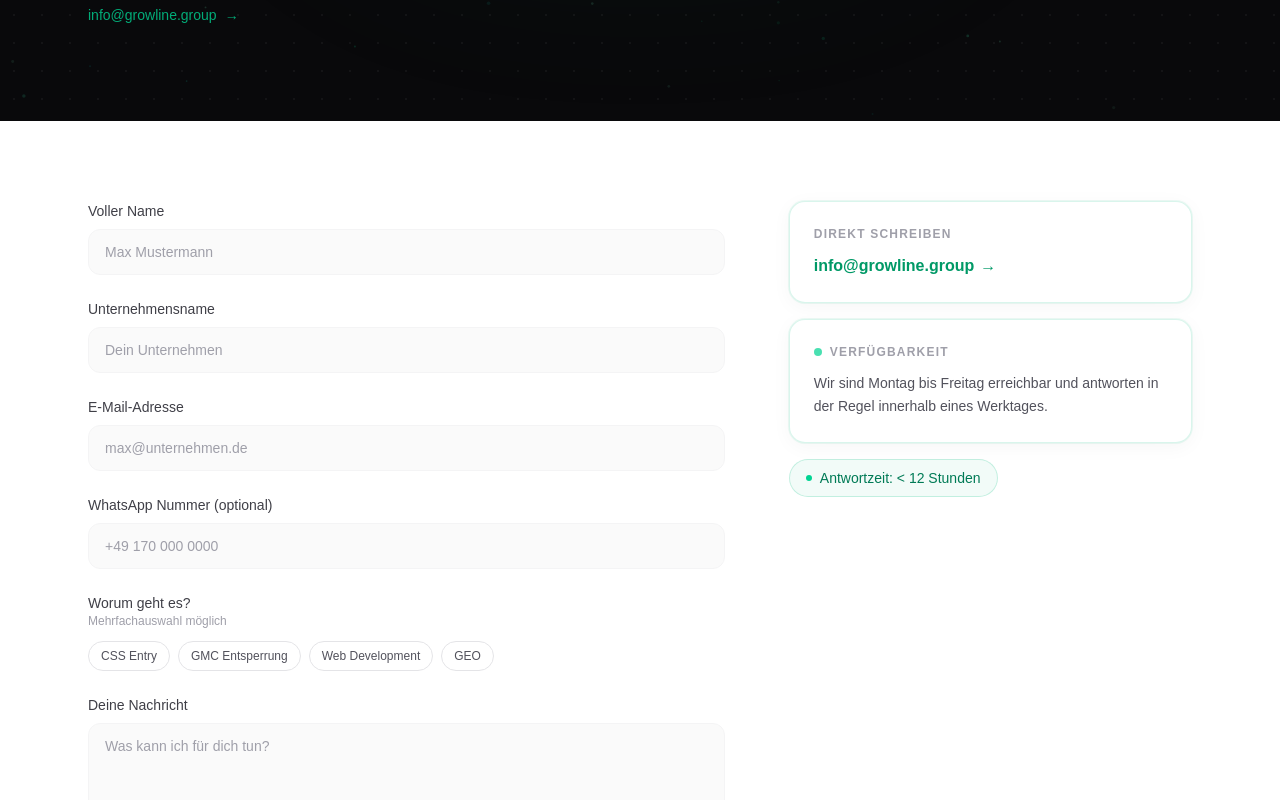
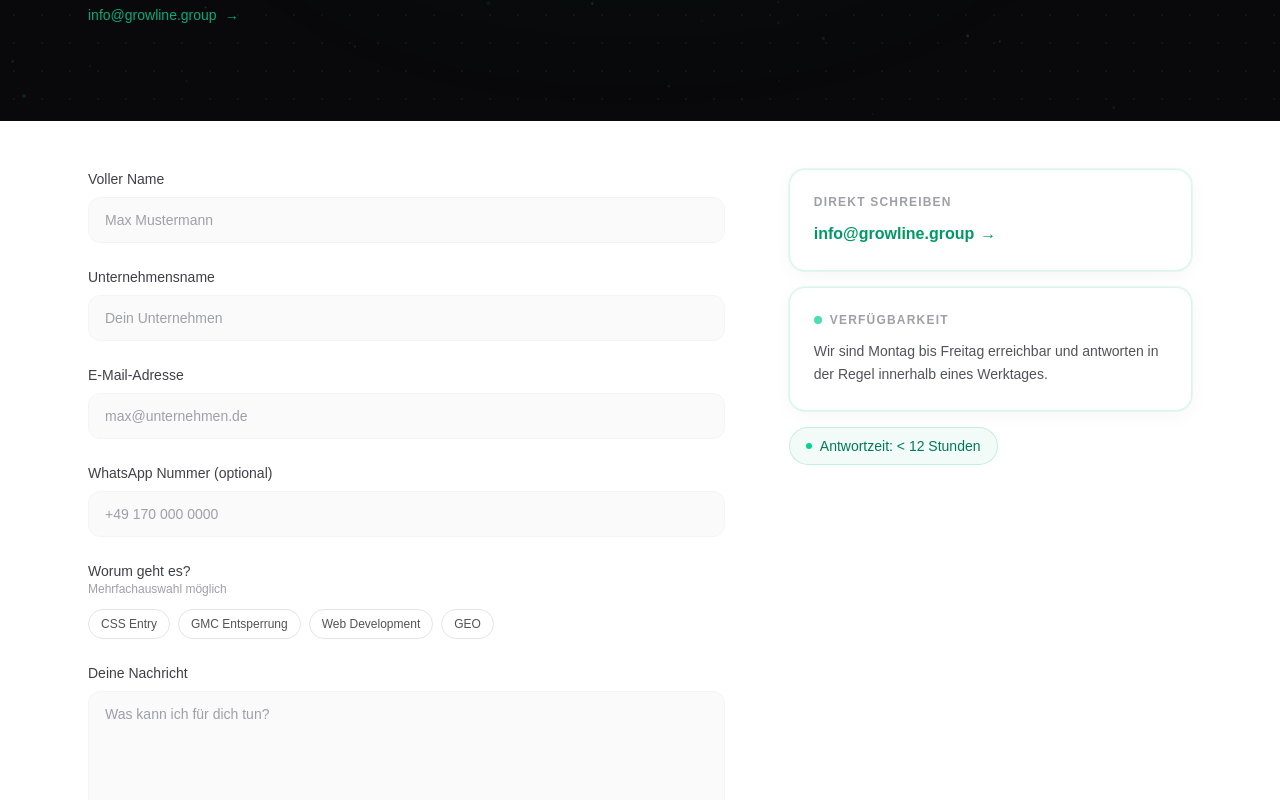
Before and after one commit to GrowlineGroup/growline.group, a Next.js app: page /de/kontakt in a window 1280 px wide. Shown: the part 400-1200 px from the top of the page. Built offline with nearby package versions, Linux system fonts and the light colour scheme; no server answers.

Commit message:
fix: tighten contact page spacing above form

```diff
--- a/src/app/[locale]/kontakt/page.tsx
+++ b/src/app/[locale]/kontakt/page.tsx
@@ -84,7 +84,7 @@ export default async function KontaktPage({
       </section>
 
       {/* ── Form + Info ───────────────────────────────────── */}
-      <section className="bg-white py-20">
+      <section className="bg-white pt-12 pb-20">
         <Container>
           <div className="grid grid-cols-1 gap-12 lg:grid-cols-5 lg:gap-16">
 
```
